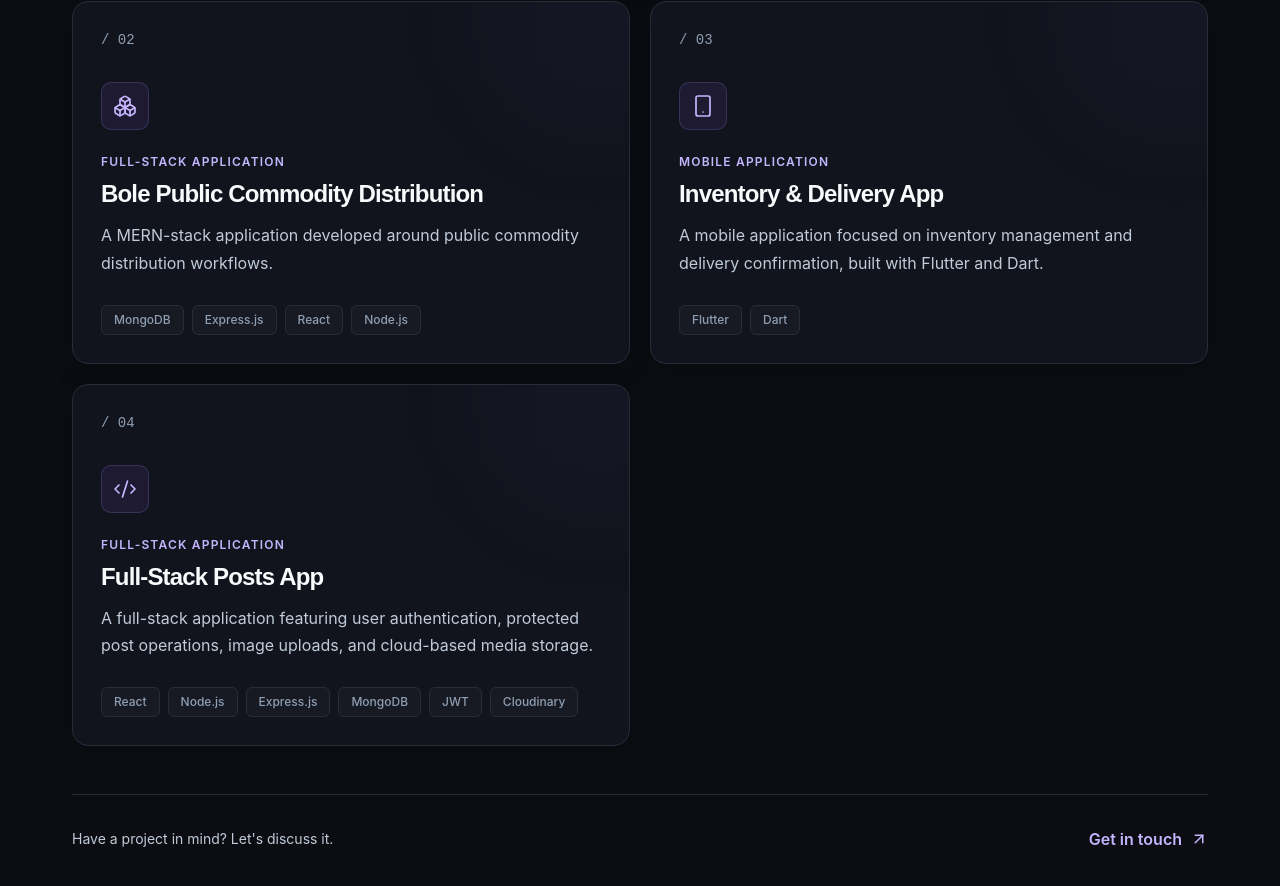
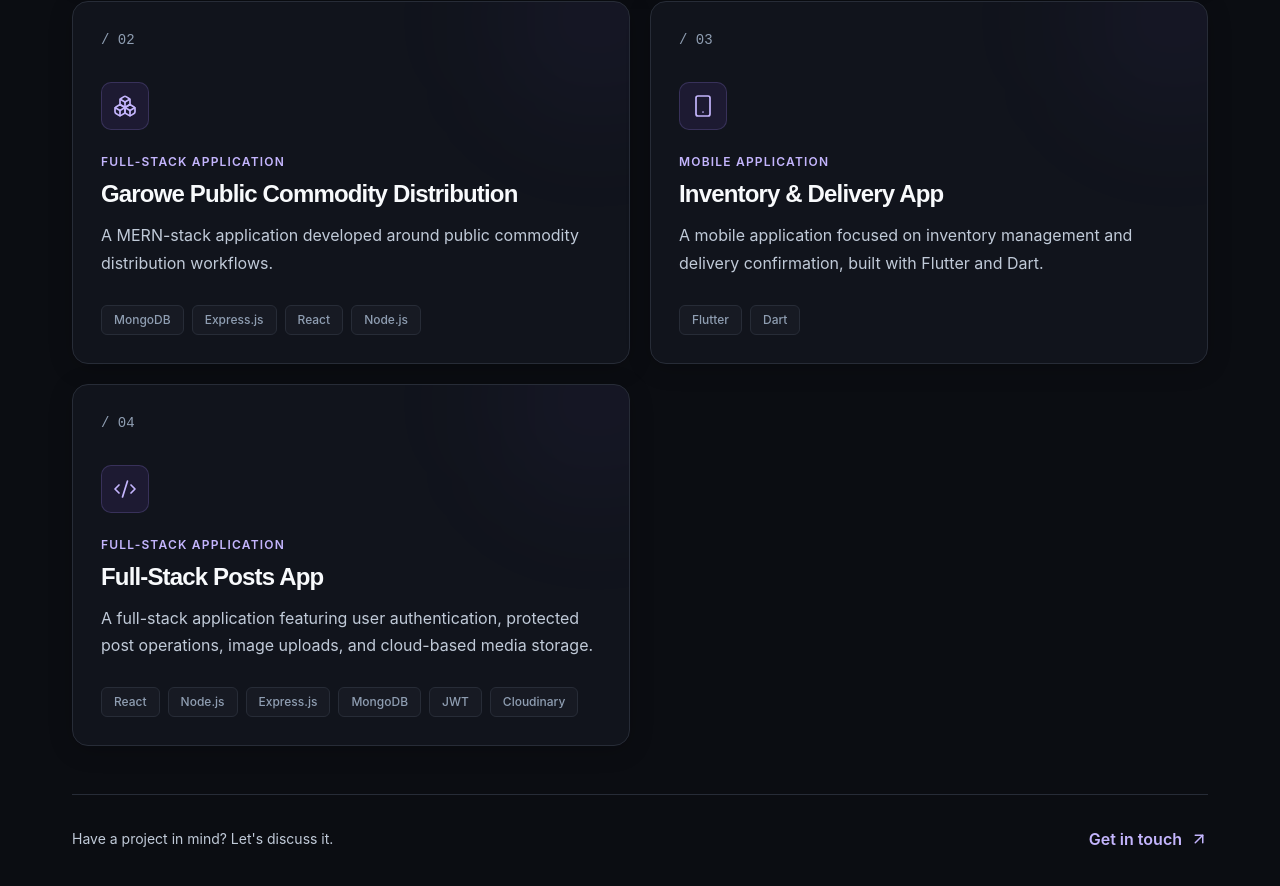
Before and after one commit to cabdalatokio-droid/portfolio_website, a React (Vite) app: page / in a window 1280 px wide. Shown: the part 3356-4242 px from the top of the page. Built offline with nearby package versions, Linux system fonts and the light colour scheme.

Commit message:
improving the project page

```diff
--- a/src/components/Projects.jsx
+++ b/src/components/Projects.jsx
@@ -27,7 +27,7 @@ const projects = [
   },
   {
     number: "02",
-    title: "Bole Public Commodity Distribution",
+    title: "Garowe Public Commodity Distribution",
     category: "Full-Stack Application",
     description:
       "A MERN-stack application developed around public commodity distribution workflows.",
```
